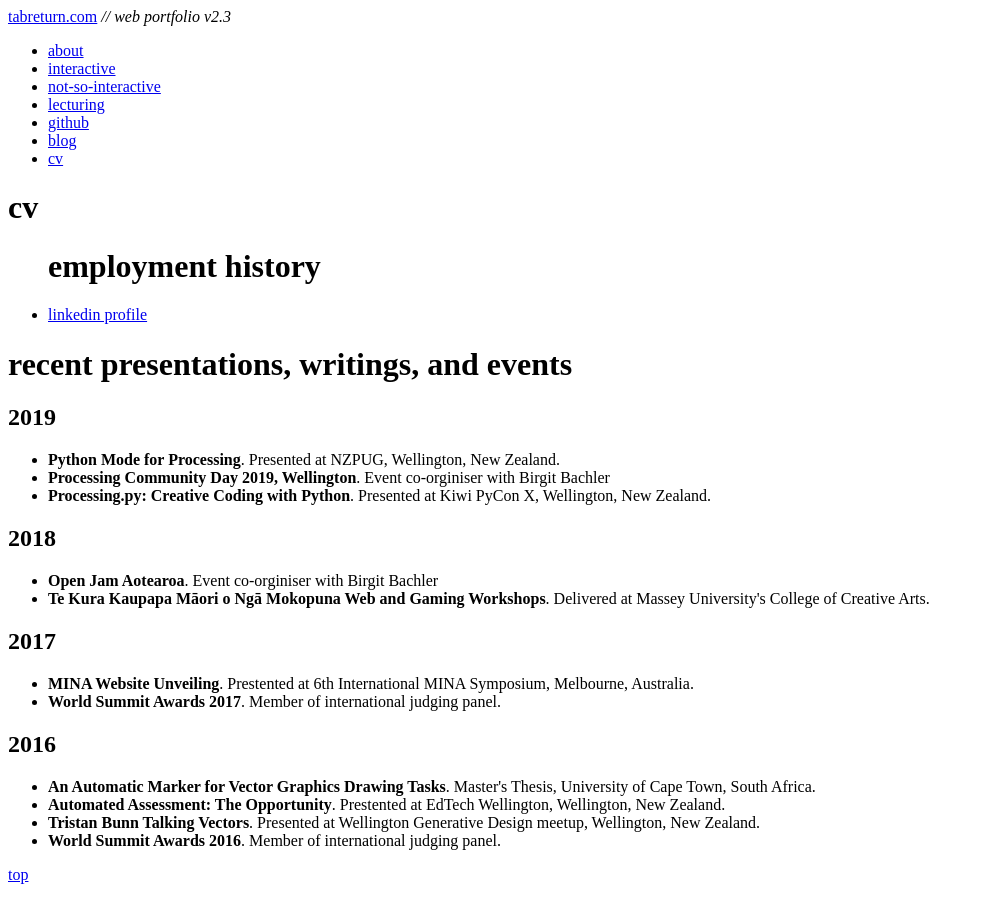
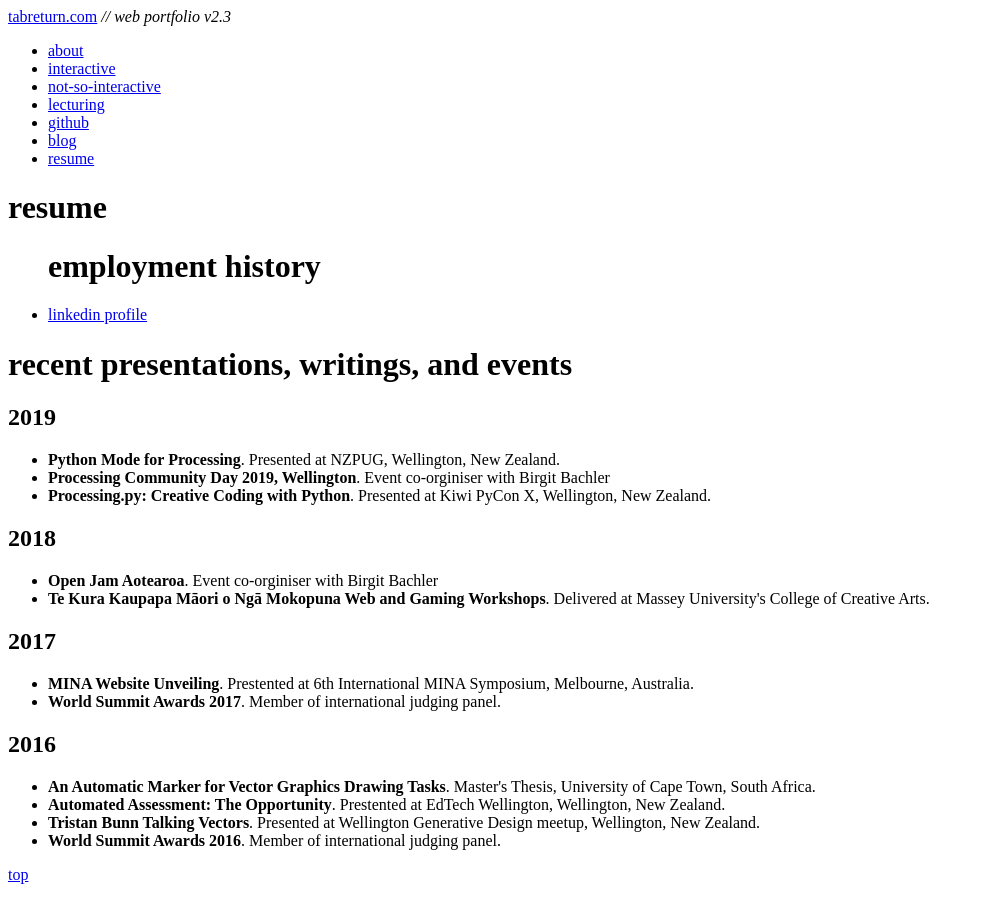
Before and after one commit to tabreturn/tabreturn.portfolio, a Jekyll site: the page built from cv.html, in a window 1280 px wide. Shown: the whole page, without its empty margins (0-984 px from the left). Built offline with Jekyll 4.4.1, drawn with Linux system fonts in a browser that asks for light colours; nearby versions of some CDN libraries; library files that are not in the unit come from our copies; comment, search, counter and statistics services are not loaded.

Commit message:
- rename cv to resume

```diff
--- a/_includes/header.html
+++ b/_includes/header.html
@@ -13,7 +13,7 @@
     {% endfor %}
     <li><a href="https://github.com/tabreturn">github</a></li>
     <li><a href="https://tabreturn.github.io">blog</a></li>
-    <li><a href="cv.html" {% if page.title == 'cv' %}class="sel"{% endif %}>cv</a></li>
+    <li><a href="resume.html" {% if page.title == 'resume' %}class="sel"{% endif %}>resume</a></li>
   </ul>
 </header>
 
--- a/cv.html
+++ b/cv.html
@@ -1,6 +1,6 @@
 ---
 layout: default
-title:  cv
+title:  resume
 ---
 
 <div class="entryContainer">
```
Also changed, not shown: 1 other file.
